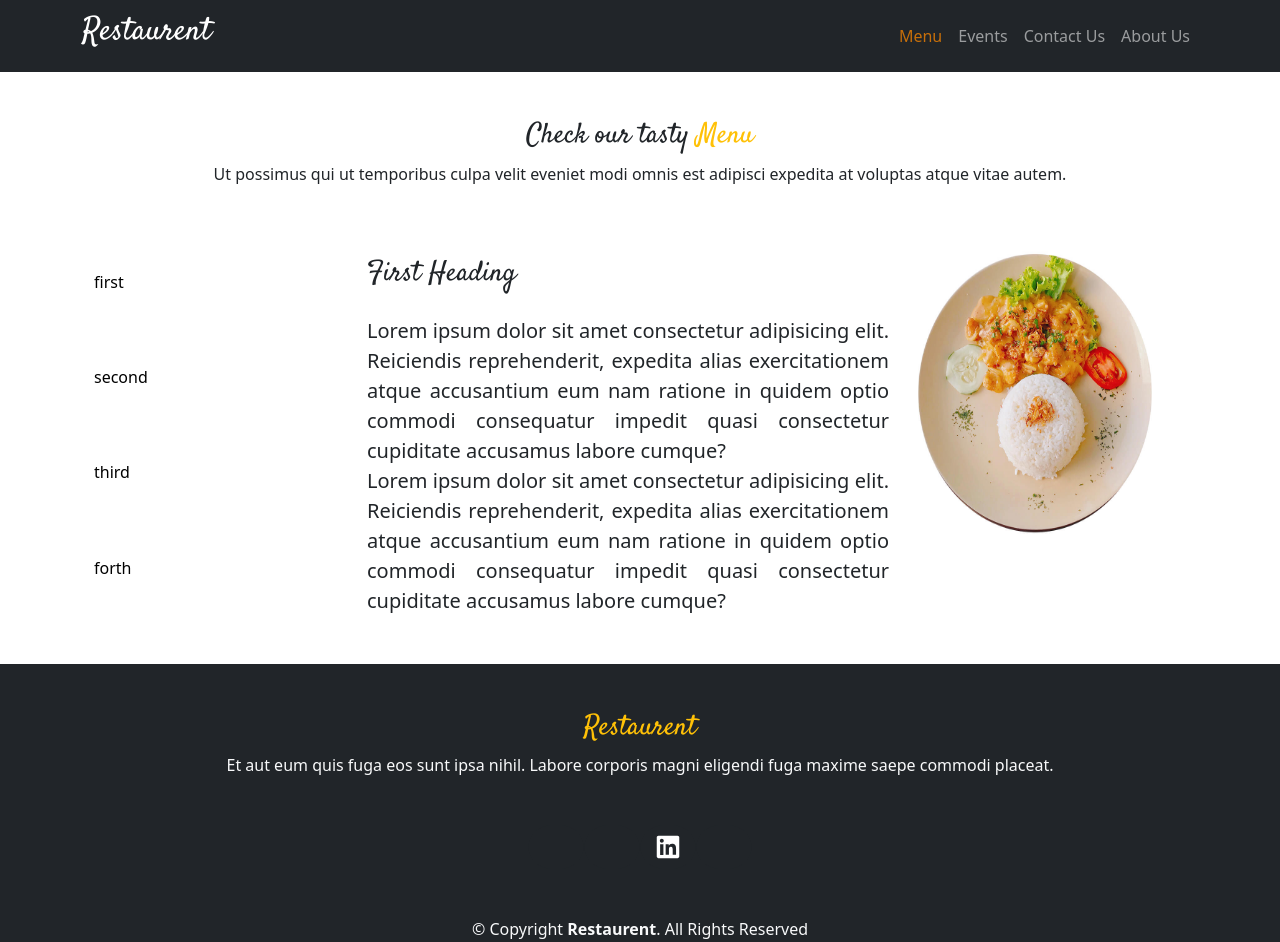
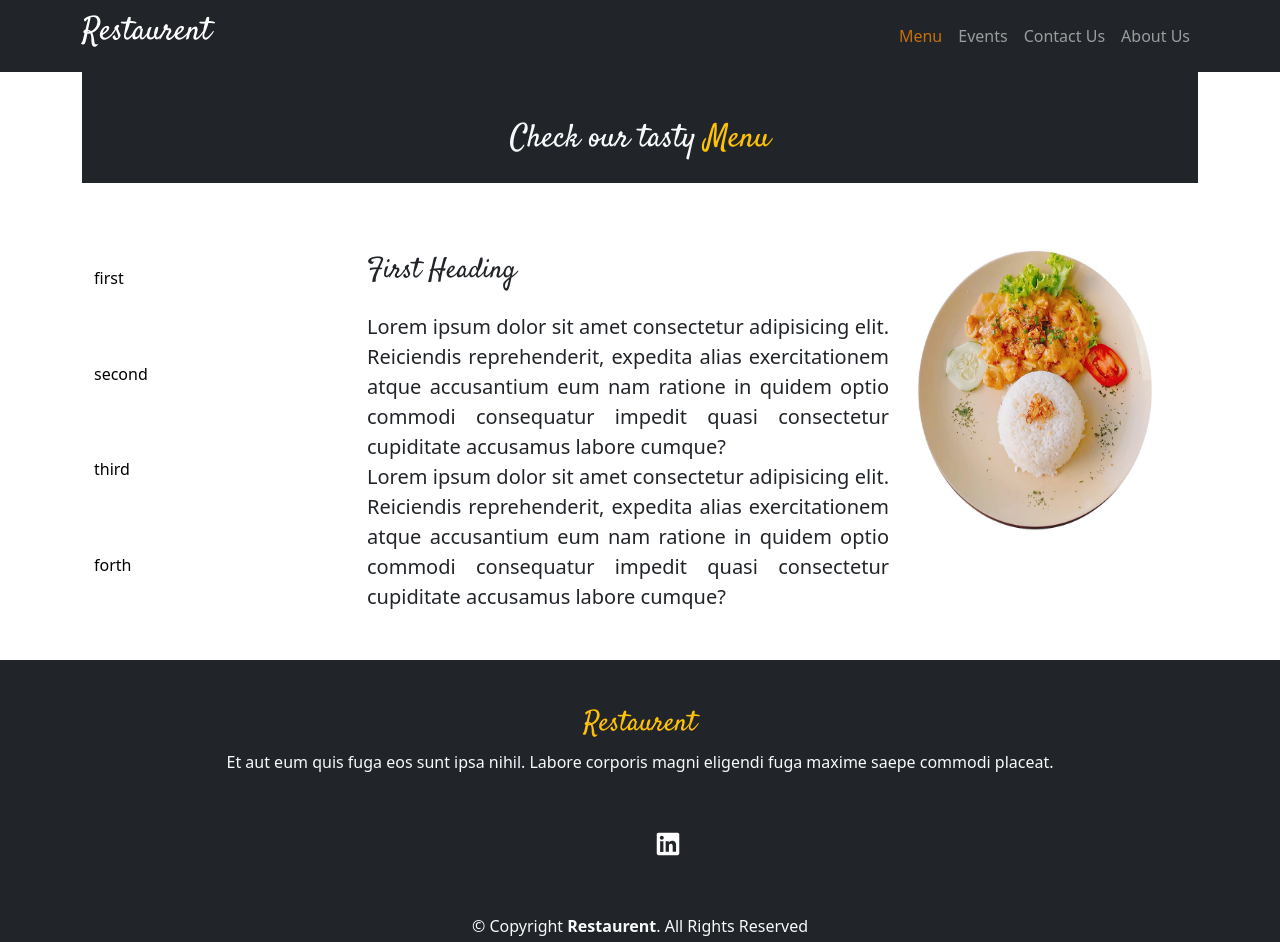
Before and after one commit to saud00/hotel, a React (Create React App) app: page /menu in a window 1280 px wide. Shown: the top 942 px of the page. Built offline with nearby package versions, Linux system fonts and the light colour scheme; some icons are missing.

Commit message:
completete restaurent site

```diff
--- a/src/components/pages/Menu.jsx
+++ b/src/components/pages/Menu.jsx
@@ -50,10 +50,9 @@ export default function Menu() {
     prevRef.current = first.current;
   }, [])
 
-  return <div className="container mt-5">
-    <div className="text-center">
-      <h3 className="typo">Check our tasty <span className="text-warning">Menu</span> </h3>
-      <p>Ut possimus qui ut temporibus culpa velit eveniet modi omnis est adipisci expedita at voluptas atque vitae autem.</p>
+  return <div className="container ">
+    <div className="text-center pt-5 pb-3 bg-dark">
+      <h2 className="typo text-light">Check our tasty <span className="text-warning">Menu</span> </h2>
     </div>
 
     <div className="container d-block my-5 d-md-flex w-100">
@@ -62,7 +61,7 @@ export default function Menu() {
         <div className="col-12 col-md-3 d-flex flex-column justify-content-around parent ">
       {data.map((val, ind)=>{
         return(
-         <div ref={first} onClick={(e)=>{clickTitle(e,ind)}}>
+         <div ref={first} onClick={(e)=>{clickTitle(e,ind)}} style={{cursor:"pointer"}}>
           {val.title}
          </div>
        )
--- a/src/components/supporting/Footer.jsx
+++ b/src/components/supporting/Footer.jsx
@@ -6,8 +6,8 @@ import { Button } from 'react-bootstrap';
 export default function Footer() {
 
     return (
-        <div >
-            <div className="contanier py-5 bg-dark">
+        <div data-aos="fade-up" data-aos-duration="3000">
+            <div className="contanier py-5 bg-dark"  >
                 <div className="row">
                     <div className="col-12 text-center">
                         <h3 className="text-warning typo" >Restaurent</h3>
```
